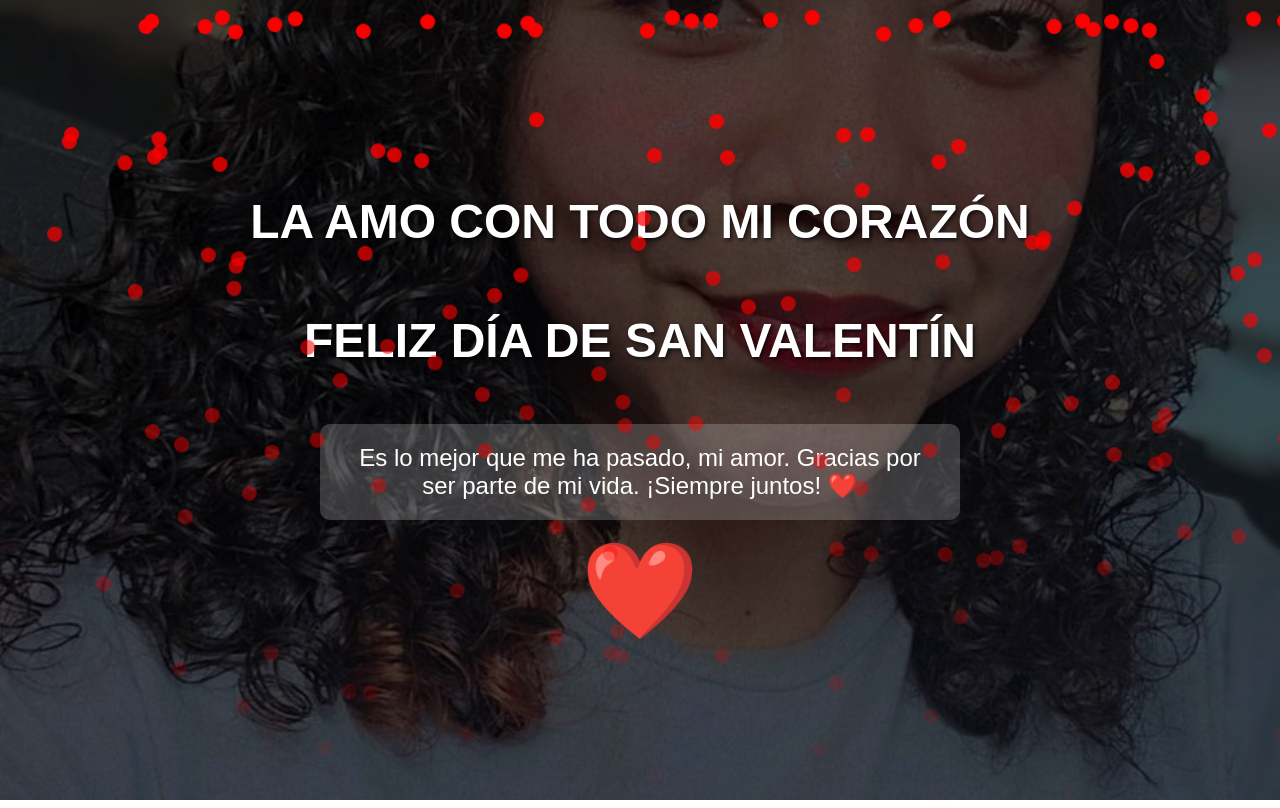
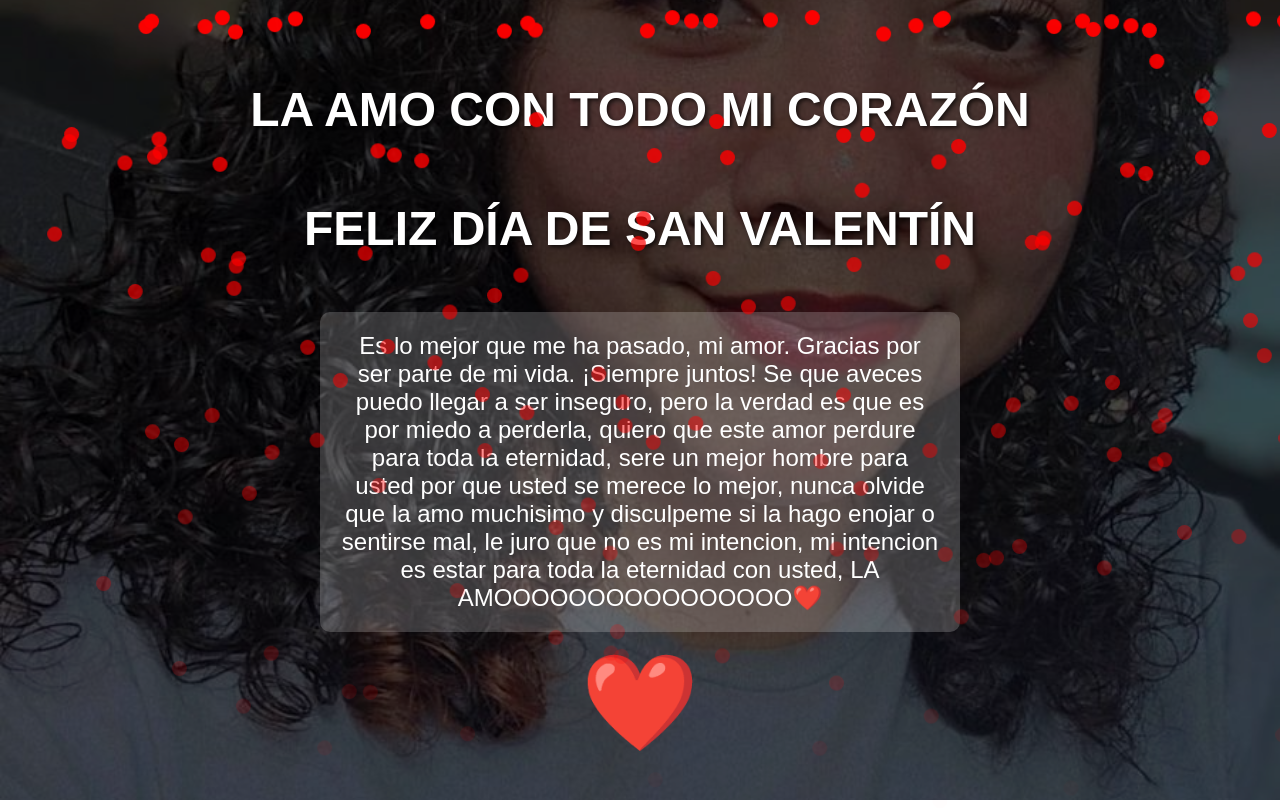
Before and after one commit to dme2002/San_Valentin, a plain HTML site: page index.html in a window 1280 px wide. Shown: the top 808 px of the page. Drawn offline with Linux system fonts and the light colour scheme.

Commit message:
Update index.html

```diff
--- a/index.html
+++ b/index.html
@@ -92,7 +92,12 @@
     <div class="overlay">
         <h1>LA AMO CON TODO MI CORAZÓN</h1>
         <h1>FELIZ DÍA DE SAN VALENTÍN</h1>
-        <p>Es lo mejor que me ha pasado, mi amor. Gracias por ser parte de mi vida. ¡Siempre juntos! ❤️</p>
+        <p>Es lo mejor que me ha pasado, mi amor. Gracias por ser parte de mi vida. ¡Siempre juntos!
+            Se que aveces puedo llegar a ser inseguro, pero la verdad es que es por miedo a perderla,
+            quiero que este amor perdure para toda la eternidad, sere un mejor hombre para usted
+            por que usted se merece lo mejor, nunca olvide que la amo muchisimo y disculpeme si
+            la hago enojar o sentirse mal, le juro que no es mi intencion, mi intencion es estar
+            para toda la eternidad con usted, LA AMOOOOOOOOOOOOOOOO❤️</p>
         <div class="heart">❤️</div>
     </div>
     <script>
```
